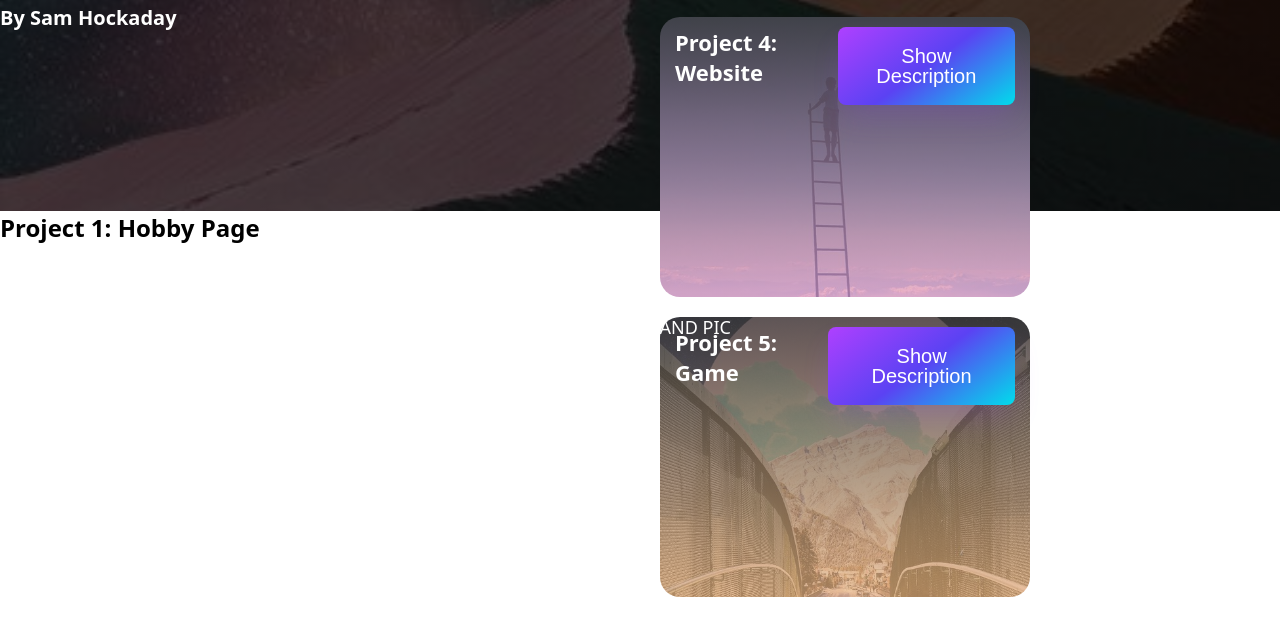
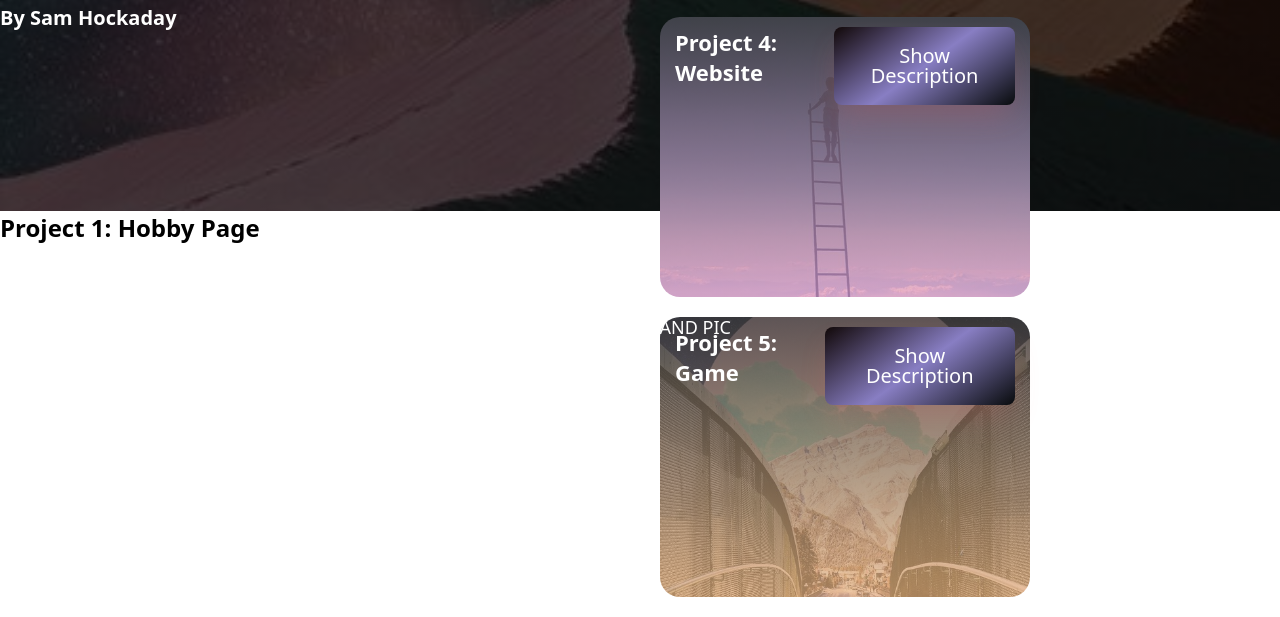
Before and after one commit to samscupoftea/Project-Gallery-P2, a plain HTML site: page index.html in a window 1280 px wide. Shown: the part 589-1206 px from the top of the page. Drawn offline with Linux system fonts and the light colour scheme.

Commit message:
Re-designing description box.

```diff
--- a/style.css
+++ b/style.css
@@ -150,19 +150,19 @@ h5{
 .description-button {
 
     align-items: center;
-  background-image: linear-gradient(144deg,#AF40FF, #5B42F3 50%,#00DDEB);
+  background-image: linear-gradient(144deg,#110808, #887ec3 50%,#080b0c);
   border: 0;
   border-radius: 8px;
-  box-shadow: rgba(151, 65, 252, 0.2) 0 15px 30px -5px;
+  box-shadow: rgba(242, 93, 93, 0.2) 0 15px 30px -5px;
   box-sizing: border-box;
   color: #FFFFFF;
   display: flex;
-  font-family: Phantomsans, sans-serif;
+
   font-size: 20px;
   justify-content: center;
   line-height: 1em;
-  max-width: 100%;
-  min-width: 140px;
+  max-width: 70%;
+  min-width: 100px;
   padding: 19px 24px;
   text-decoration: none;
   height: min-content;
```
